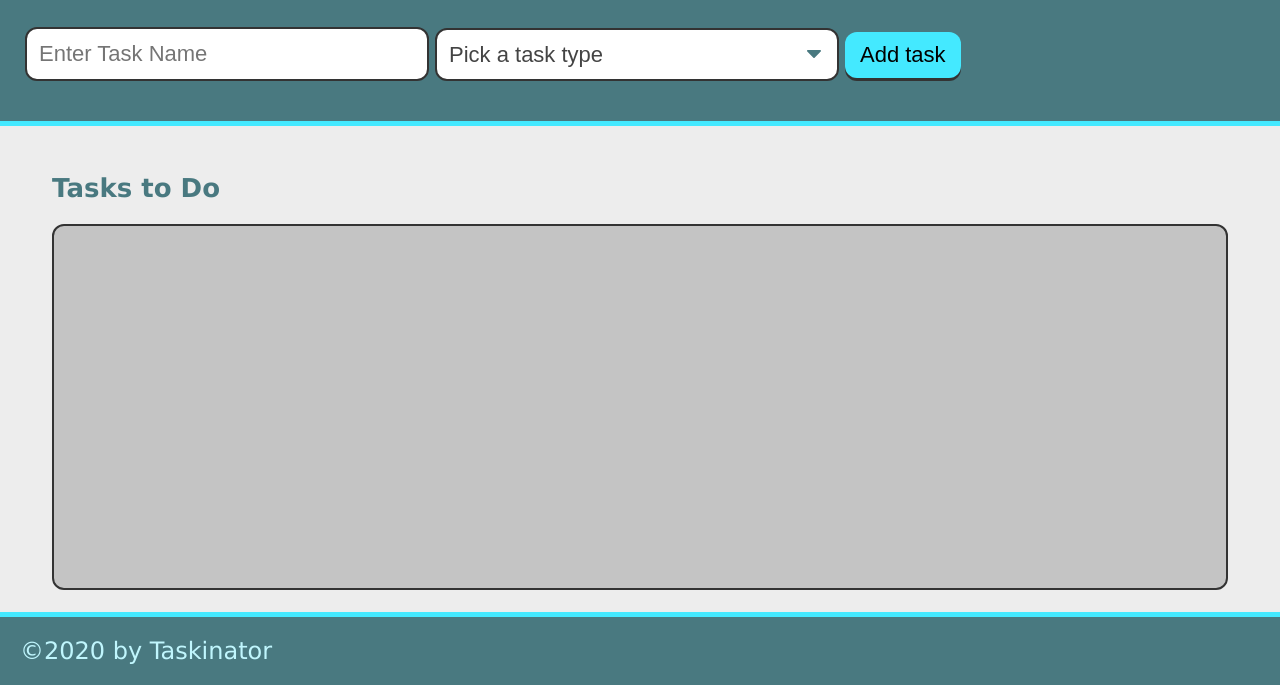
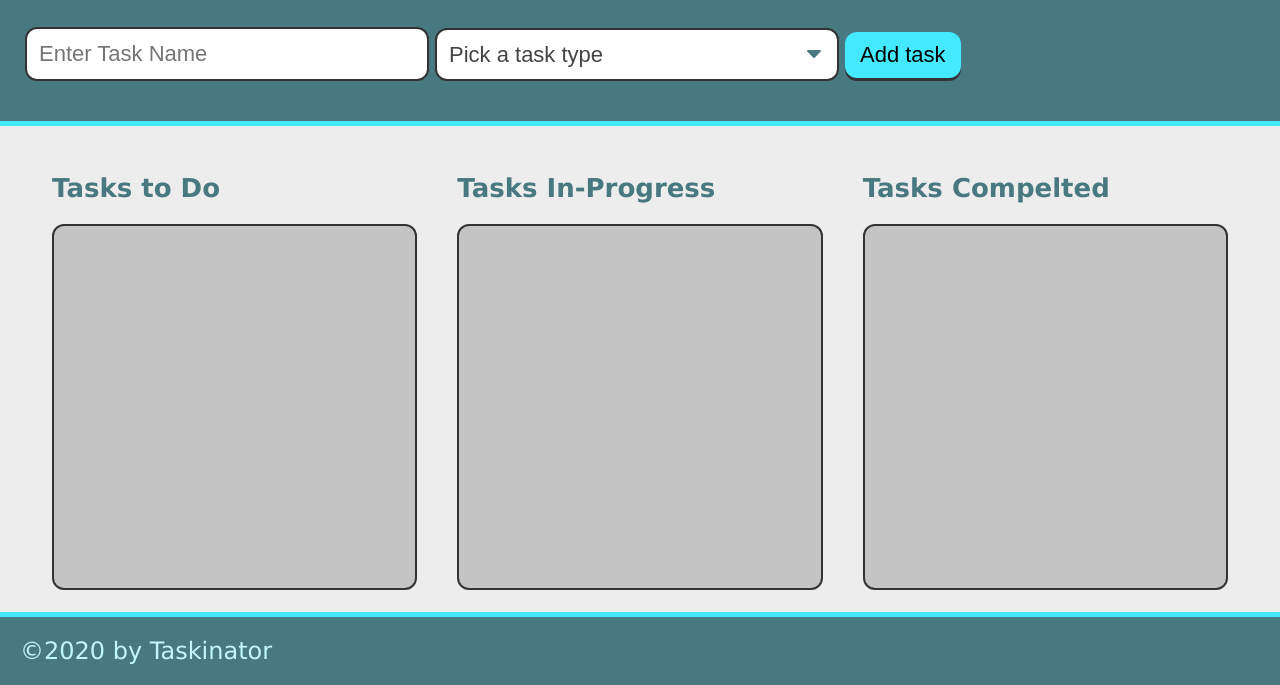
Before and after one commit to jhg13010/taskinator, a plain HTML site: page index.html in a window 1280 px wide. Shown: the part 115-800 px from the top of the page. Drawn offline with Linux system fonts and the light colour scheme.

Commit message:
added list structure to index.html

```diff
--- a/index.html
+++ b/index.html
@@ -34,7 +34,15 @@
     <main class="page-content">
         <section class="task-list-wrapper">
             <h2 class="list-title"> Tasks to Do</h2>
-            <ul class="task-list" id="tasks-to-do"> </ul>
+            <ul class="task-list" id="tasks-to-do"></ul>
+        </section>
+        <section class="task-list-wrapper">
+            <h2 class="list-title">Tasks In-Progress</h2>
+            <ul class="task-list" id="tasks-in-progress"></ul>
+        </section>
+        <section class="task-list-wrapper">
+            <h2 class="list-title">Tasks Compelted</h2>
+            <ul class="task-list" id="tasks-completed"></ul>
         </section>
     </main>
 
```
Also changed, not shown: assets/js/script.js (+17 -0 lines).
